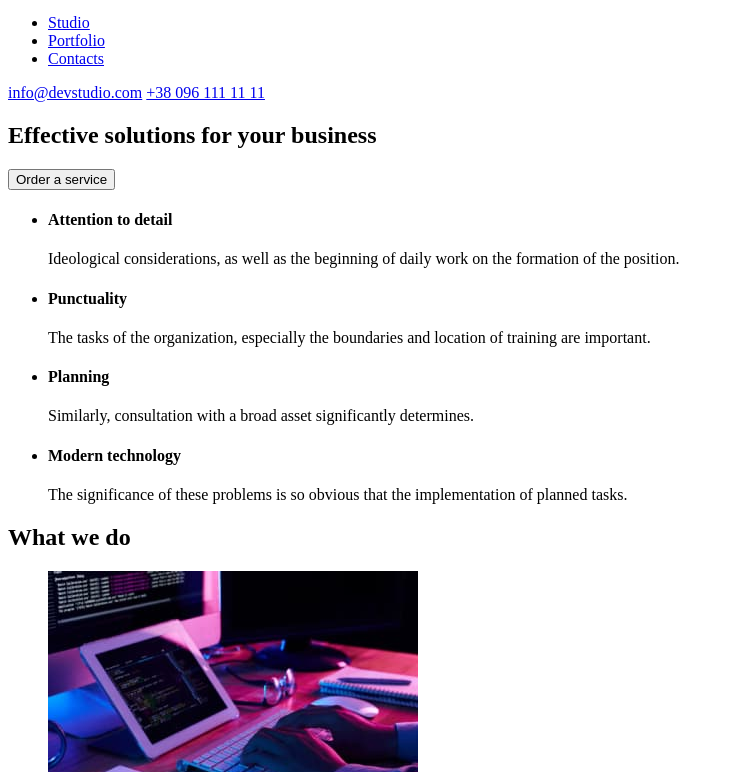
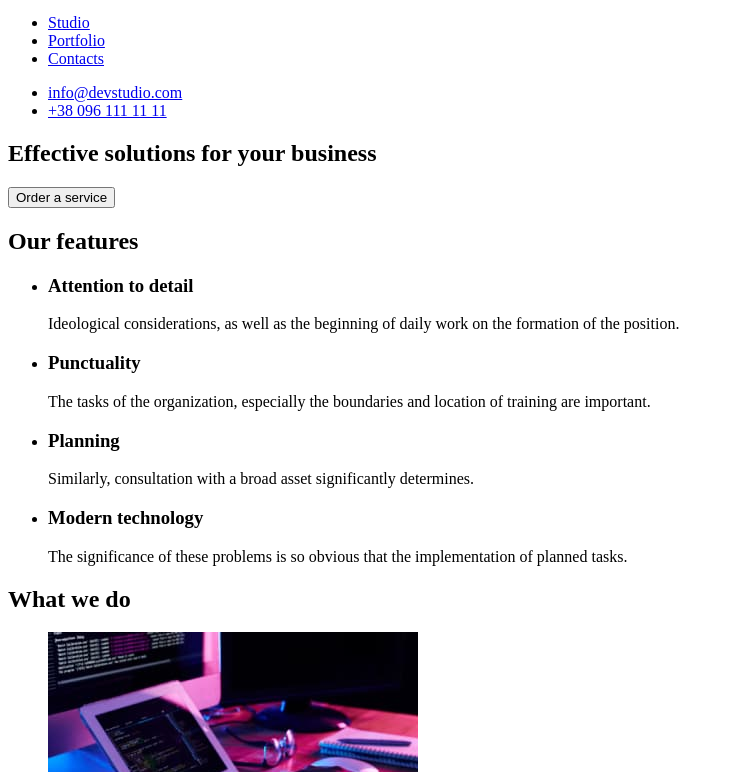
Before and after one commit to yuskivnp/goit-markup-hw-01, a plain HTML site: page index.html in a window 1280 px wide. Shown: the part 28-800 px from the top of the page, without its empty margins (0-734 px from the left). Drawn offline with Linux system fonts and the light colour scheme.

Commit message:
Fix mentor's remarks

```diff
--- a/index.html
+++ b/index.html
@@ -22,10 +22,14 @@
           </li>
         </ul>
       </nav>
-      <div>
-        <a href="mailto:info@devstudio.com">info@devstudio.com</a>
-        <a href="tel:+380961111111">+38&nbsp;096&nbsp;111&nbsp;11&nbsp;11</a>
-      </div>
+      <ul>
+        <li>
+          <a href="mailto:info@devstudio.com">info@devstudio.com</a>
+        </li>
+        <li>
+          <a href="tel:+380961111111">+38 096 111 11 11</a>
+        </li>
+      </ul>
     </header>
 
     <main>
@@ -34,38 +38,41 @@
         <button type="button">Order a service</button>
       </section>
 
-      <article class="features">
+      <section class="features">
+        <h2 class="hidden">
+          Our features
+        </h2>
         <ul>
           <li class="feature">
-            <h4>Attention to detail</h4>
+            <h3>Attention to detail</h3>
             <p>
               Ideological considerations, as well as the beginning of daily work
               on the formation of the position.
             </p>
           </li>
           <li class="feature">
-            <h4>Punctuality</h4>
+            <h3>Punctuality</h3>
             <p>
               The tasks of the organization, especially the boundaries and
               location of training are important.
             </p>
           </li>
           <li class="feature">
-            <h4>Planning</h4>
+            <h3>Planning</h3>
             <p>
               Similarly, consultation with a broad asset significantly
               determines.
             </p>
           </li>
           <li class="feature">
-            <h4>Modern technology</h4>
+            <h3>Modern technology</h3>
             <p>
               The significance of these problems is so obvious that the
               implementation of planned tasks.
             </p>
           </li>
         </ul>
-      </article>
+      </section>
 
       <section class="we-do">
         <h2>What we do</h2>
@@ -107,7 +114,7 @@
               width="270"
               height="260"
             >
-            <p class="name">Igor Demianenko</p>
+            <h3 class="name">Igor Demianenko</h3>
             <p class="role">Product designer</p>
           </li>
           <li class="team-card">
@@ -117,7 +124,7 @@
               width="270"
               height="260"
             >
-            <p class="name">Olga Repina</p>
+            <h3 class="name">Olga Repina</h3>
             <p class="role">Frontend developer</p>
           </li>
           <li class="team-card">
@@ -127,7 +134,7 @@
               width="270"
               height="260"
             >
-            <p class="name">Mikolai Tarasov</p>
+            <h3 class="name">Mikolai Tarasov</h3>
             <p class="role">Marketing</p>
           </li>
           <li class="team-card">
@@ -137,7 +144,7 @@
               width="270"
               height="260"
             >
-            <p class="name">Mihail Ermakov</p>
+            <h3 class="name">Mihail Ermakov</h3>
             <p class="role">UI designer</p>
           </li>
         </ul>
@@ -149,10 +156,10 @@
       <address>
         <p>Kyiv, 26 Lesia Ukrainka Ave.</p>
         <a href="mailto:info@example.com">
-          <p>info@example.com</p>
+          info@example.com
         </a>
         <a href="tel:+380991111111">
-          <p>+38&nbsp;099&nbsp;111&nbsp;11&nbsp;11</p>
+          +38 099 111 11 11
         </a>
       </address>
     </footer>
```
